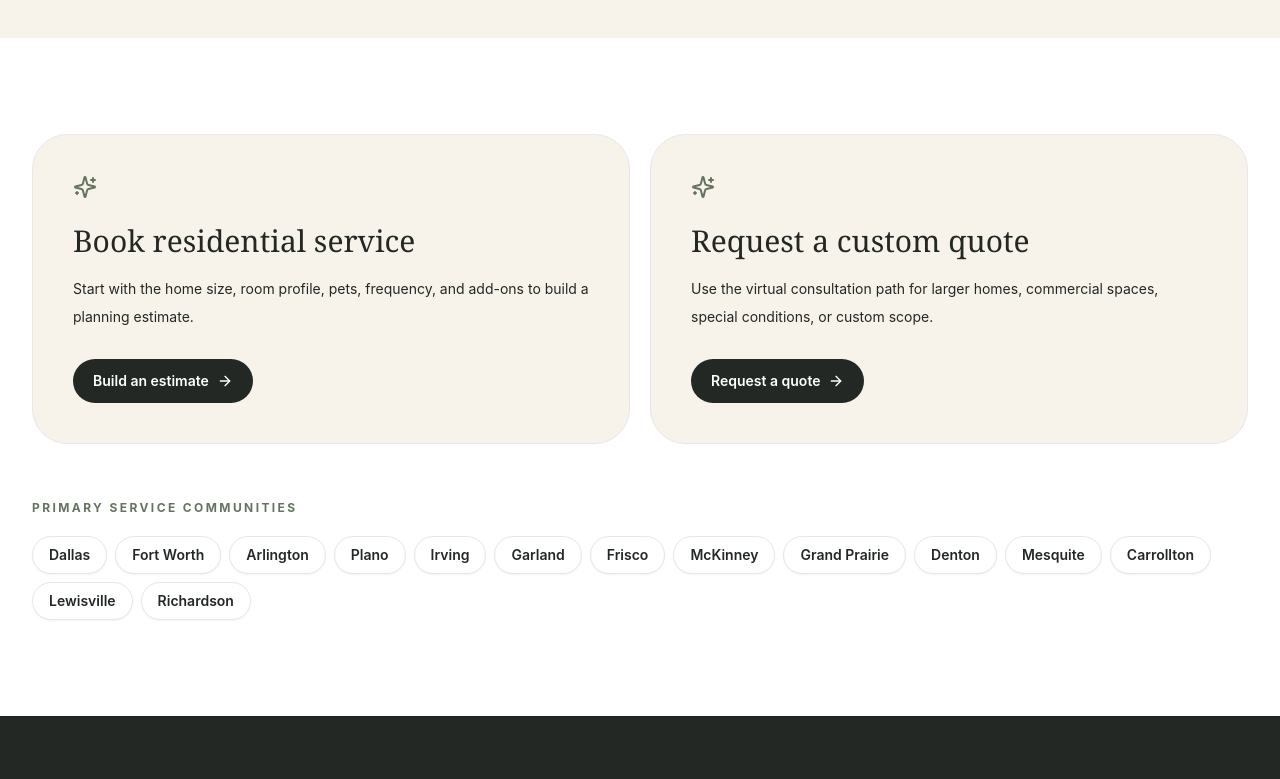
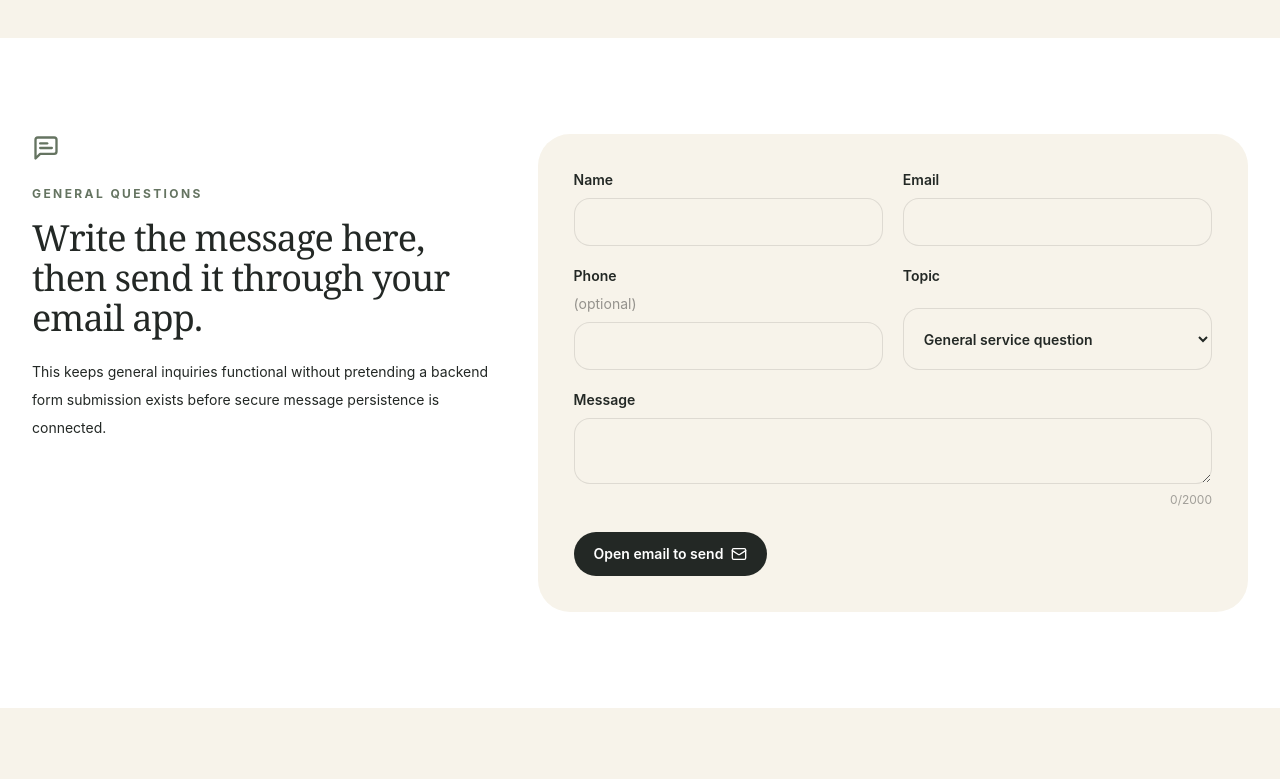
Before and after one commit to EXPRESS-AUDIO-POWER-COMPANY/tranquility-platform, a React (Vite) app: page /contact in a window 1280 px wide. Shown: the part 780-1559 px from the top of the page. Built offline with nearby package versions, Linux system fonts and the light colour scheme.

Commit message:
feat: restore functional general inquiry workflow without backend dependency

```diff
--- a/src/pages/Contact.tsx
+++ b/src/pages/Contact.tsx
@@ -1,5 +1,6 @@
-import { ArrowRight, Mail, MapPin, Phone, Sparkles } from 'lucide-react'
-import { ButtonLink } from '@/components/ui/Button'
+import { ArrowRight, Mail, MapPin, MessageSquareText, Phone, Sparkles } from 'lucide-react'
+import { useState, type FormEvent } from 'react'
+import { Button, ButtonLink } from '@/components/ui/Button'
 import { siteConfig } from '@/config/site'
 
 const paths = [
@@ -18,6 +19,26 @@ const paths = [
 ]
 
 export function Contact() {
+  const [name, setName] = useState('')
+  const [email, setEmail] = useState('')
+  const [phone, setPhone] = useState('')
+  const [topic, setTopic] = useState('General service question')
+  const [message, setMessage] = useState('')
+
+  function handleEmail(event: FormEvent<HTMLFormElement>) {
+    event.preventDefault()
+    const subject = encodeURIComponent(`Tranquility — ${topic}`)
+    const body = encodeURIComponent([
+      `Name: ${name}`,
+      `Email: ${email}`,
+      `Phone: ${phone || 'Not provided'}`,
+      `Topic: ${topic}`,
+      '',
+      message,
+    ].join('\n'))
+    window.location.href = `mailto:${siteConfig.email}?subject=${subject}&body=${body}`
+  }
+
   return (
     <>
       <section className="px-5 pb-14 pt-14 lg:px-8 lg:pb-20 lg:pt-20">
@@ -26,9 +47,7 @@ export function Contact() {
             <p className="eyebrow">Contact Tranquility</p>
             <h1 className="mt-5 max-w-3xl font-serif text-5xl leading-[0.98] tracking-tight sm:text-6xl">A simple path to the right kind of help.</h1>
           </div>
-          <p className="max-w-xl text-base leading-7 text-black/60 lg:justify-self-end">
-            Residential booking, custom quotes, commercial cleaning, service questions, and contractor inquiries all have a clear next step.
-          </p>
+          <p className="max-w-xl text-base leading-7 text-black/60 lg:justify-self-end">Residential booking, custom quotes, commercial cleaning, service questions, and contractor inquiries all have a clear next step.</p>
         </div>
       </section>
 
@@ -58,10 +77,32 @@ export function Contact() {
       </section>
 
       <section className="bg-white px-5 py-20 lg:px-8 lg:py-24">
+        <div className="mx-auto grid max-w-7xl gap-8 lg:grid-cols-[0.8fr_1.2fr] lg:items-start">
+          <div>
+            <MessageSquareText className="size-7 text-tranquility-moss" aria-hidden="true" />
+            <p className="mt-6 eyebrow">General questions</p>
+            <h2 className="mt-4 max-w-xl font-serif text-4xl tracking-tight">Write the message here, then send it through your email app.</h2>
+            <p className="mt-5 max-w-xl text-sm leading-7 text-black/58">This keeps general inquiries functional without pretending a backend form submission exists before secure message persistence is connected.</p>
+          </div>
+
+          <form className="rounded-[2rem] bg-tranquility-ivory p-7 sm:p-9" onSubmit={handleEmail}>
+            <div className="grid gap-5 sm:grid-cols-2">
+              <label className="grid gap-2 text-sm font-semibold">Name<input autoComplete="name" className="field bg-white" minLength={2} onChange={(event) => setName(event.target.value)} required value={name} /></label>
+              <label className="grid gap-2 text-sm font-semibold">Email<input autoComplete="email" className="field bg-white" onChange={(event) => setEmail(event.target.value)} required type="email" value={email} /></label>
+              <label className="grid gap-2 text-sm font-semibold">Phone <span className="font-normal text-black/40">(optional)</span><input autoComplete="tel" className="field bg-white" onChange={(event) => setPhone(event.target.value)} type="tel" value={phone} /></label>
+              <label className="grid gap-2 text-sm font-semibold">Topic<select className="field bg-white" onChange={(event) => setTopic(event.target.value)} value={topic}><option>General service question</option><option>Residential cleaning</option><option>Commercial cleaning</option><option>Scheduling question</option><option>Existing service concern</option><option>Other</option></select></label>
+            </div>
+            <label className="mt-5 grid gap-2 text-sm font-semibold">Message<textarea className="field min-h-36 bg-white" maxLength={2000} onChange={(event) => setMessage(event.target.value)} required value={message} /><span className="text-right text-xs font-normal text-black/35">{message.length}/2000</span></label>
+            <Button className="mt-6" type="submit">Open email to send <Mail className="ml-2 size-4" /></Button>
+          </form>
+        </div>
+      </section>
+
+      <section className="px-5 py-20 lg:px-8 lg:py-24">
         <div className="mx-auto max-w-7xl">
           <div className="grid gap-5 lg:grid-cols-2">
             {paths.map((path) => (
-              <article key={path.title} className="rounded-[2.2rem] border border-black/7 bg-tranquility-ivory p-8 sm:p-10">
+              <article key={path.title} className="rounded-[2.2rem] border border-black/7 bg-white p-8 shadow-soft sm:p-10">
                 <Sparkles className="size-6 text-tranquility-moss" aria-hidden="true" />
                 <h2 className="mt-6 font-serif text-3xl">{path.title}</h2>
                 <p className="mt-4 max-w-xl text-sm leading-7 text-black/58">{path.body}</p>
@@ -77,6 +118,7 @@ export function Contact() {
                 <span key={city} className="rounded-full border border-black/8 bg-white px-4 py-2 text-sm font-semibold text-black/58 shadow-sm">{city}</span>
               ))}
             </div>
+            <ButtonLink className="mt-6" to="/service-area" variant="secondary">View full service area <ArrowRight className="ml-2 size-4" /></ButtonLink>
           </div>
         </div>
       </section>
```
